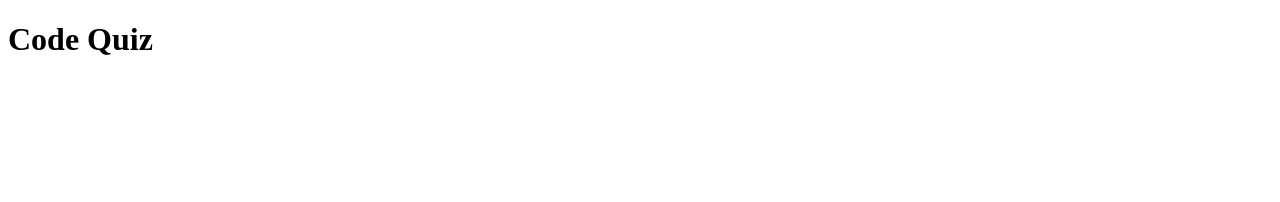
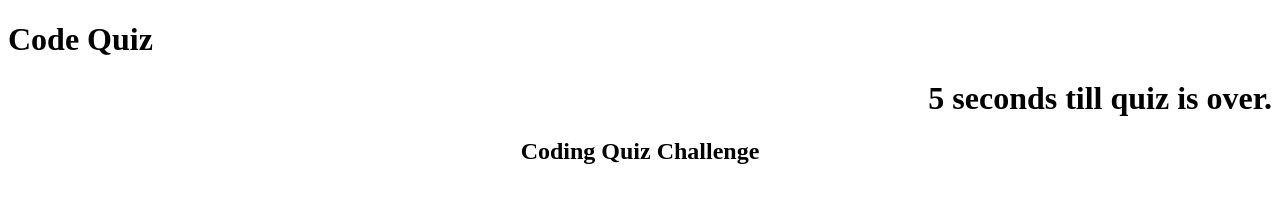
Before and after one commit to iTsPayAsian/Homework-4, a plain HTML site: page index.html in a window 1280 px wide. Drawn offline with Linux system fonts and the light colour scheme.

Commit message:
Made a working timer

```diff
--- a/index.html
+++ b/index.html
@@ -3,15 +3,23 @@
 
     <head>
         <meta charset="UTF-8">
-        <title>Hello HTML!</title>
+        <title>JavaScript Quiz</title>
         <link rel="stylesheet" href="style.css"/>
+        <h1>Code Quiz</h1>
     </head>
 
     <body>
         <div>
-            <h1>Code Quiz</h1>
-            <h2 id="coundown"></h2>
+            <h1 id="countdown" style="text-align: right;"></h1>
+            <h2 style=" text-align: center;">Coding Quiz Challenge</h2>
         </div>
-        <script src="script.js"></script>
+
     </body>
+
+    <footer>
+        <div>
+
+        </div>
+    </footer>
+    <script src="script.js"></script>
   </html>
--- a/script.js
+++ b/script.js
@@ -0,0 +1,15 @@
+var timer = document.getElementById("countdown")
+
+
+function countdown() {
+    var secondsLeft = 10;
+    var timeInterval = setInterval(function(){
+        secondsLeft--;
+        timer.textContent = secondsLeft + " seconds till quiz is over.";
+        if(secondsLeft === 0 ){
+            clearInterval(timeInterval);
+        }
+    }, 1000);
+}
+
+countdown();
```
